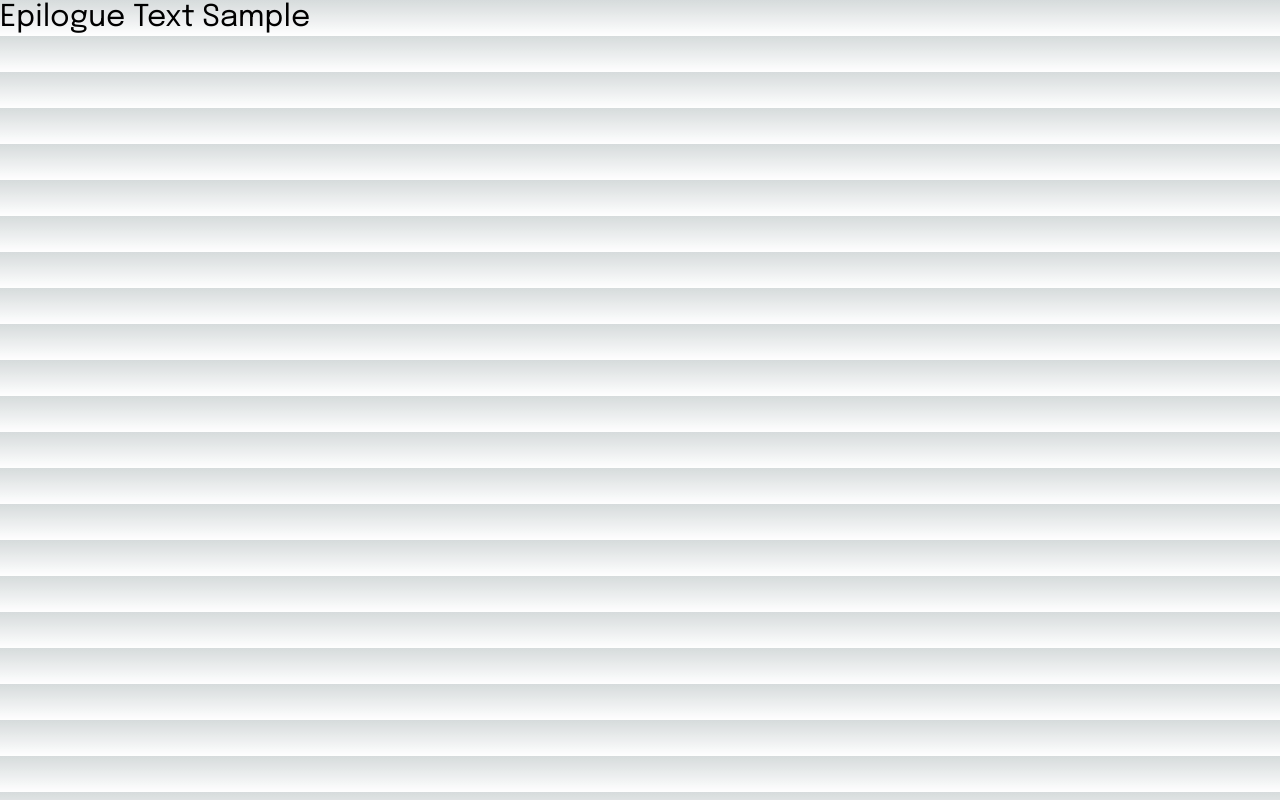
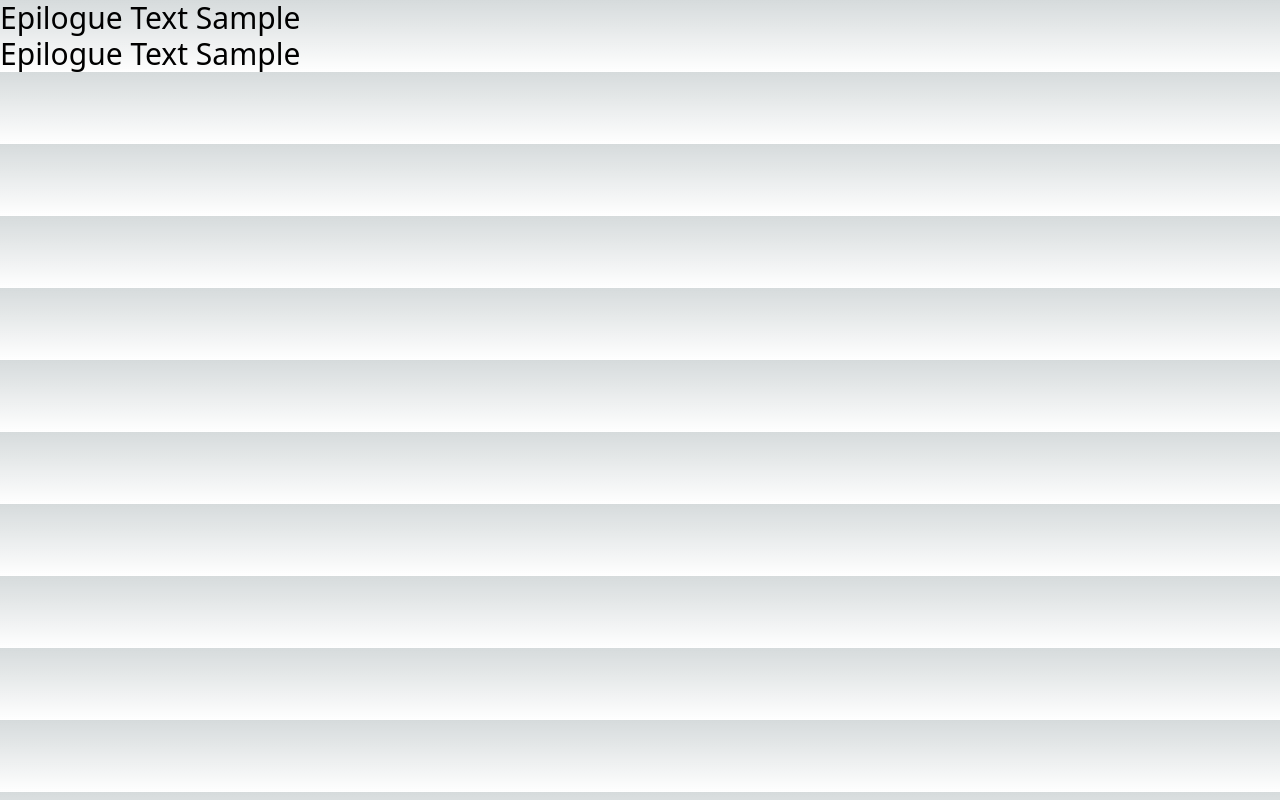
Before and after one commit to rikkilanz/opus-space, a Next.js app: page / in a window 1280 px wide. Built offline with nearby package versions, Linux system fonts and the light colour scheme.

Commit message:
Font setup

```diff
--- a/app/globals.css
+++ b/app/globals.css
@@ -1,6 +1,32 @@
 @tailwind base;
 @tailwind components;
 @tailwind utilities;
+
+/* FONT IMPORTS */
+@font-face {
+  font-family: 'OpenSauceSans-Regular';
+  src: url('./assets/fonts/opensaucesans/OpenSauceSans-Regular.ttf');
+}
+@font-face {
+  font-family: 'OpenSauceSans-Bold';
+  src: url('./assets/fonts/opensaucesans/OpenSauceSans-Bold.ttf');
+}
+@font-face {
+  font-family: 'OpenSauceSans-BoldItalic';
+  src: url('./assets/fonts/opensaucesans/OpenSauceSans-BoldItalic.ttf');
+}
+@font-face {
+  font-family: 'OpenSauceSans-Italic';
+  src: url('./assets/fonts/opensaucesans/OpenSauceSans-Italic.ttf');
+}
+@font-face {
+  font-family: 'OpenSauceSans-Light';
+  src: url('./assets/fonts/opensaucesans/OpenSauceSans-Light.ttf');
+}
+@font-face {
+  font-family: 'OpenSauceSans-LightItalic';
+  src: url('./assets/fonts/opensaucesans/OpenSauceSans-LightItalic.ttf');
+}
 
 :root {
   --foreground-rgb: 0, 0, 0;
--- a/app/layout.tsx
+++ b/app/layout.tsx
@@ -17,7 +17,7 @@ export default function RootLayout({
 }) {
   return (
     <html lang="en">
-      <body className={`${inter.className} ${epilogue.className}`}>{children}</body>
+      <body>{children}</body>
     </html>
   )
 }
--- a/app/page.tsx
+++ b/app/page.tsx
@@ -1,7 +1,8 @@
 export default function Home() {
   return (
     <main className="">
-      <h1 className="text-3xl font-epilogue">Epilogue Text Sample</h1>
+      <h1 className="text-3xl">Epilogue Text Sample</h1>
+      <h1 className="text-3xl">Epilogue Text Sample</h1>
     </main>
   );
 }
--- a/tailwind.config.ts
+++ b/tailwind.config.ts
@@ -1,4 +1,4 @@
-import type { Config } from 'tailwindcss'
+import type { Config } from 'tailwindcss';
 
 const config: Config = {
   content: [
@@ -13,8 +13,14 @@ const config: Config = {
         'gradient-conic':
           'conic-gradient(from 180deg at 50% 50%, var(--tw-gradient-stops))',
       },
-      fontFamily: {
+      fontFamily:{
         epilogue: ['var(--font-epilogue)'],
+        opensauce: ['OpenSauceSans-Regular', 'sans'],
+        opensaucebold: ['OpenSauceSans-Bold', 'sans'],
+        opensaucebolditalic: ['OpenSauceSans-BoldItalic', 'sans'],
+        opensauceitalic: ['OpenSauceSans-Italic', 'sans'],
+        opensaucelight: ['OpenSauceSans-Light', 'sans'],
+        opensaucelightitalic: ['OpenSauceSans-LightItalic', 'sans'],
       },
     },
   },
```
